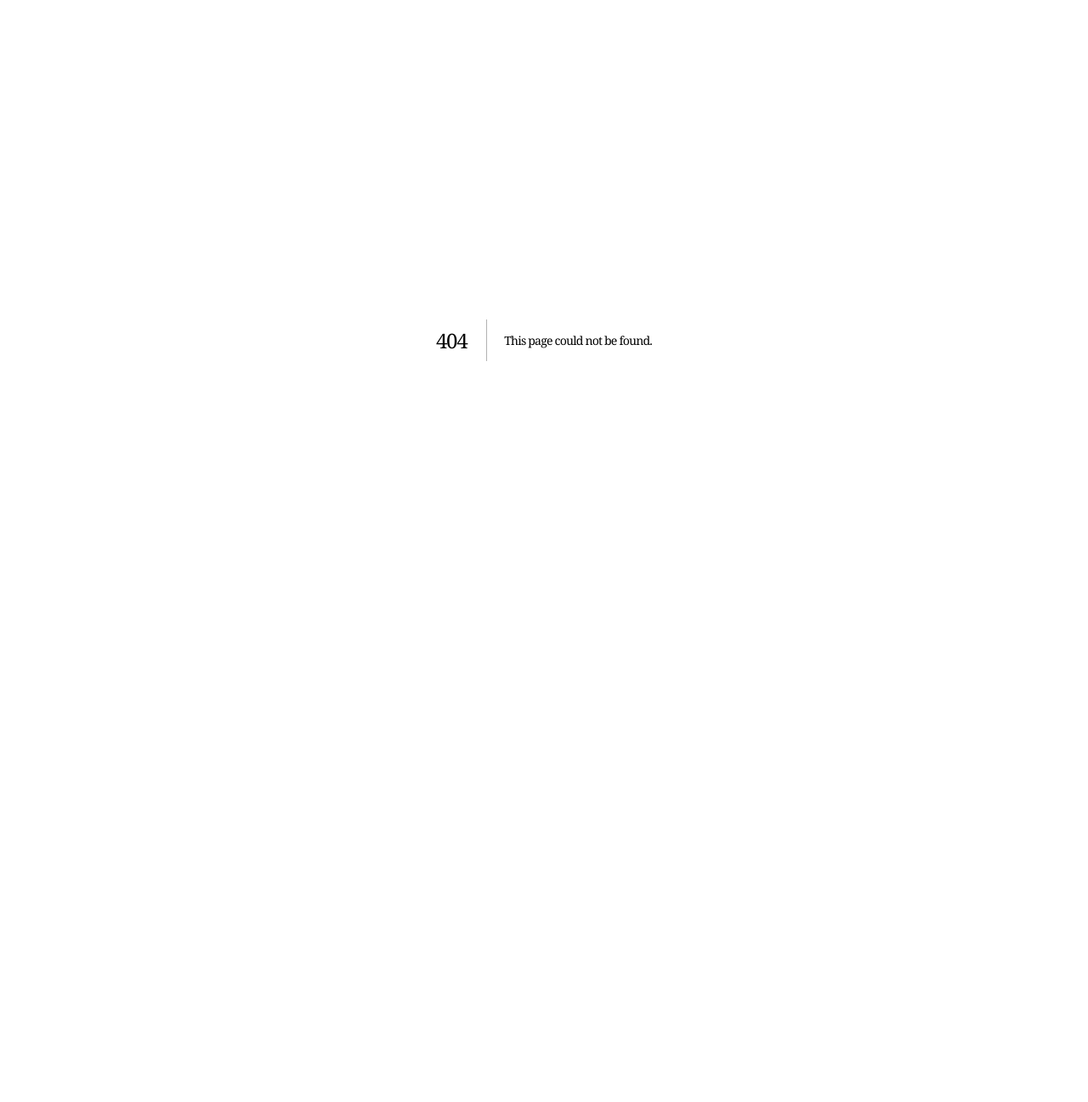
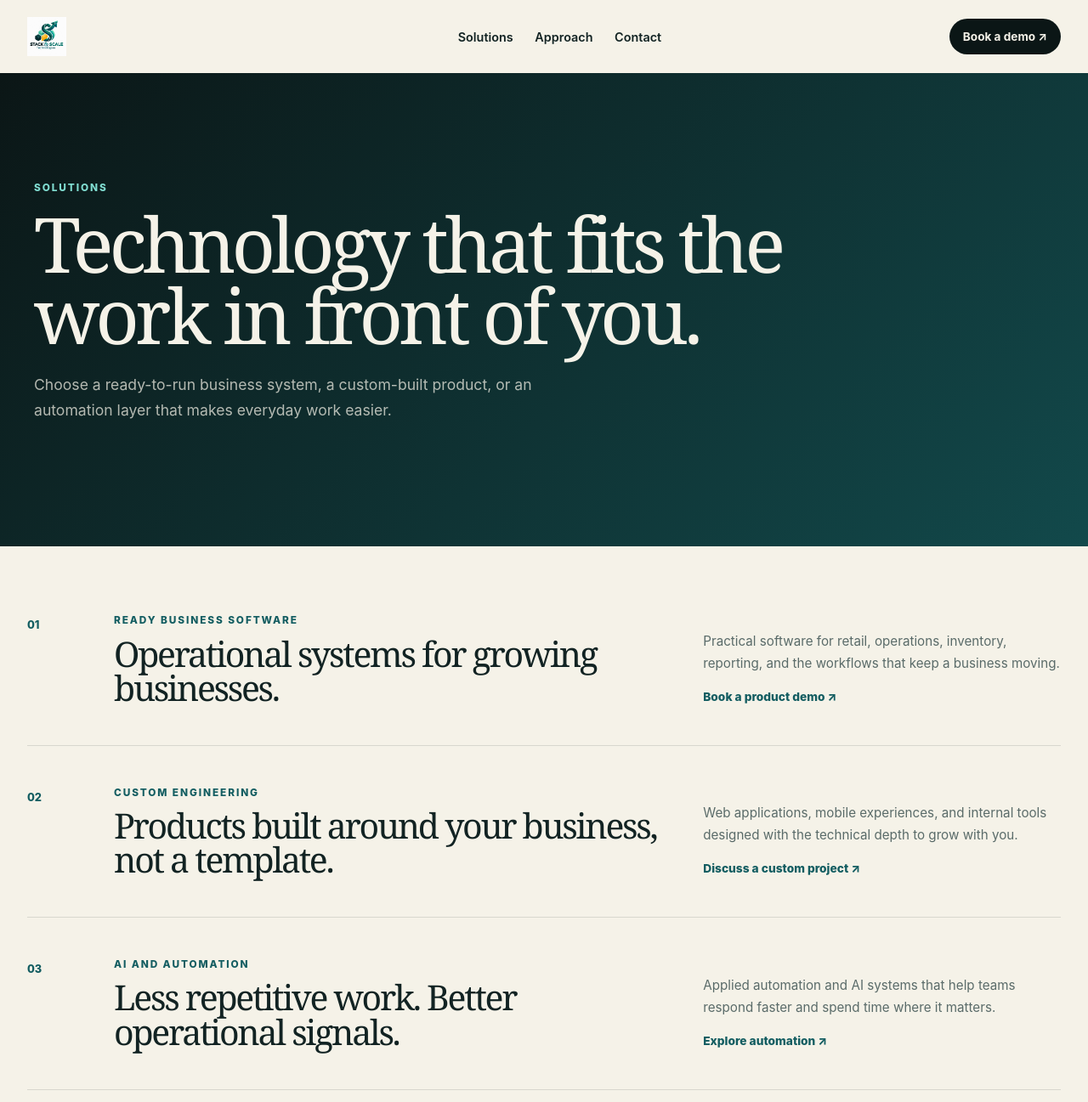
Before and after one commit to saadkhan2003/stack_and_scale, a Next.js app in the folder apps/web/: page /solutions in a window 1280 px wide. Before the commit this address had no page. Shown: the top 1297 px of the page at 85% size. Before the commit the page ends 800 px from the top, so only its background shows below. Built offline with nearby package versions, Linux system fonts and the light colour scheme.

Commit message:
feat: add public solutions page

```diff
--- a/apps/web/app/globals.css
+++ b/apps/web/app/globals.css
@@ -436,6 +436,79 @@ h1 {
   max-width: 760px;
 }
 
+.solutions-page {
+  background: var(--sand);
+  min-height: 100vh;
+}
+.solutions-hero {
+  background: linear-gradient(135deg, var(--night), #12494b);
+  color: var(--sand);
+  padding: clamp(5rem, 10vw, 9rem) max(2rem, calc((100vw - 1200px) / 2));
+}
+.solutions-hero .eyebrow {
+  color: var(--seafoam);
+}
+.solutions-hero h1 {
+  font-size: clamp(3.3rem, 7vw, 7rem);
+  max-width: 900px;
+}
+.solutions-hero > p:last-child {
+  color: rgba(245, 242, 232, 0.72);
+  font-size: 1.1rem;
+  line-height: 1.7;
+  max-width: 640px;
+}
+.solutions-list {
+  margin: 0 auto;
+  max-width: 1280px;
+  padding: 2rem;
+}
+.solution-row {
+  border-bottom: 1px solid var(--line);
+  display: grid;
+  gap: 2rem;
+  grid-template-columns: 70px minmax(0, 1.1fr) minmax(280px, 0.7fr);
+  padding: 3rem 0;
+}
+.solution-row > span {
+  color: var(--petrol);
+  font-size: 0.8rem;
+  font-weight: 800;
+  padding-top: 0.3rem;
+}
+.solution-row .eyebrow {
+  margin-bottom: 0.7rem;
+}
+.solution-row h2 {
+  font-size: clamp(2rem, 3.2vw, 3.6rem);
+  line-height: 0.98;
+  margin-bottom: 0;
+}
+.solution-summary {
+  align-self: end;
+}
+.solution-summary p {
+  color: var(--muted);
+  font-size: 0.95rem;
+  line-height: 1.7;
+}
+.text-link {
+  color: var(--petrol);
+  font-size: 0.86rem;
+  font-weight: 800;
+}
+.solutions-cta {
+  background: var(--seafoam);
+  margin-top: 4rem;
+  padding: 6rem max(2rem, calc((100vw - 1200px) / 2));
+}
+.solutions-cta h2 {
+  font-size: clamp(2.5rem, 5vw, 5rem);
+  line-height: 0.95;
+  margin-bottom: 2rem;
+  max-width: 780px;
+}
+
 @media (max-width: 880px) {
   .site-header nav {
     display: none;
@@ -482,6 +555,12 @@ h1 {
     align-items: start;
     flex-direction: column;
     padding: 5rem 2rem;
+  }
+  .solution-row {
+    grid-template-columns: 45px 1fr;
+  }
+  .solution-summary {
+    grid-column: 2;
   }
 }
 @media (max-width: 520px) {
--- a/apps/web/app/page.tsx
+++ b/apps/web/app/page.tsx
@@ -11,7 +11,7 @@ export default function HomePage() {
           />
         </a>
         <nav aria-label="Main navigation">
-          <a href="#solutions">Solutions</a>
+          <a href="/solutions">Solutions</a>
           <a href="#approach">Approach</a>
           <a href="#contact">Contact</a>
         </nav>
--- /dev/null
+++ b/apps/web/app/solutions/page.tsx
@@ -0,0 +1,61 @@
+import { solutionsPageModel } from "../../src/solutions-content";
+
+export default function SolutionsPage() {
+  return (
+    <main className="site-shell solutions-page">
+      <header className="site-header">
+        <a className="brand" href="/" aria-label="Stack & Scale home">
+          <img
+            src="/brand/stack-and-scale-logo.jpeg"
+            alt="Stack & Scale Technologies"
+          />
+        </a>
+        <nav aria-label="Main navigation">
+          <a href="/solutions" aria-current="page">
+            Solutions
+          </a>
+          <a href="/#approach">Approach</a>
+          <a href="/#contact">Contact</a>
+        </nav>
+        <a className="header-cta" href="/#contact">
+          Book a demo <span aria-hidden="true">↗</span>
+        </a>
+      </header>
+
+      <section className="solutions-hero" aria-labelledby="solutions-heading">
+        <p className="eyebrow">Solutions</p>
+        <h1 id="solutions-heading">{solutionsPageModel.heading}</h1>
+        <p>{solutionsPageModel.description}</p>
+      </section>
+
+      <section
+        className="solutions-list"
+        aria-label="Stack and Scale solutions"
+      >
+        {solutionsPageModel.solutions.map((solution) => (
+          <article className="solution-row" key={solution.number}>
+            <span>{solution.number}</span>
+            <div>
+              <p className="eyebrow">{solution.type}</p>
+              <h2>{solution.title}</h2>
+            </div>
+            <div className="solution-summary">
+              <p>{solution.description}</p>
+              <a className="text-link" href={solution.href}>
+                {solution.action} <span aria-hidden="true">↗</span>
+              </a>
+            </div>
+          </article>
+        ))}
+      </section>
+
+      <section className="solutions-cta">
+        <p className="eyebrow">Not sure where to begin?</p>
+        <h2>We can help you find the most useful next step.</h2>
+        <a className="button button-primary" href="/#contact">
+          Discuss your needs <span aria-hidden="true">→</span>
+        </a>
+      </section>
+    </main>
+  );
+}
--- /dev/null
+++ b/apps/web/src/solutions-content.ts
@@ -0,0 +1,36 @@
+export const solutionsPageModel = {
+  heading: "Technology that fits the work in front of you.",
+  description:
+    "Choose a ready-to-run business system, a custom-built product, or an automation layer that makes everyday work easier.",
+  productAction: "Book a product demo",
+  serviceAction: "Discuss a custom project",
+  solutions: [
+    {
+      number: "01",
+      type: "Ready business software",
+      title: "Operational systems for growing businesses.",
+      description:
+        "Practical software for retail, operations, inventory, reporting, and the workflows that keep a business moving.",
+      action: "Book a product demo",
+      href: "/#contact",
+    },
+    {
+      number: "02",
+      type: "Custom engineering",
+      title: "Products built around your business, not a template.",
+      description:
+        "Web applications, mobile experiences, and internal tools designed with the technical depth to grow with you.",
+      action: "Discuss a custom project",
+      href: "/#contact",
+    },
+    {
+      number: "03",
+      type: "AI and automation",
+      title: "Less repetitive work. Better operational signals.",
+      description:
+        "Applied automation and AI systems that help teams respond faster and spend time where it matters.",
+      action: "Explore automation",
+      href: "/#contact",
+    },
+  ],
+} as const;
```
